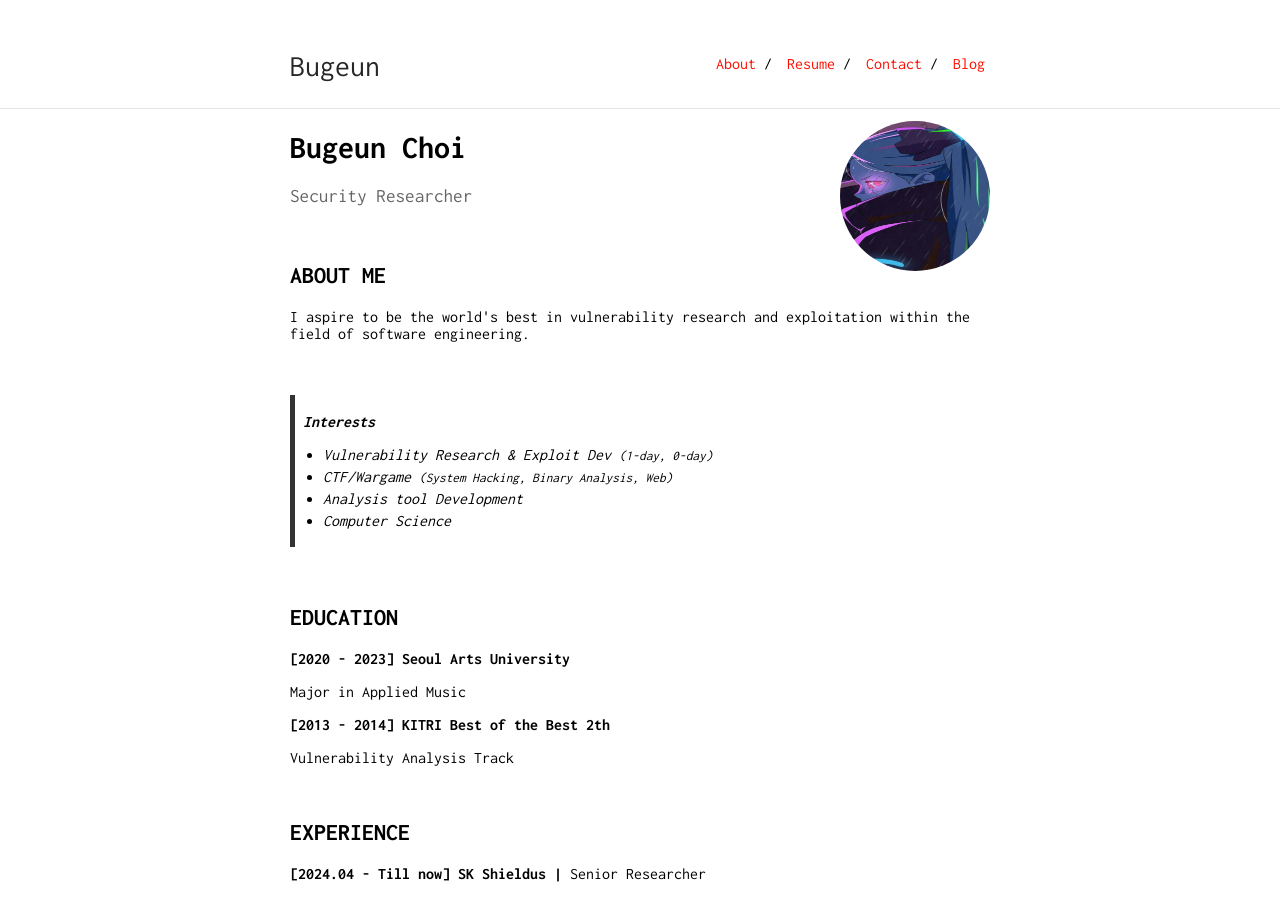
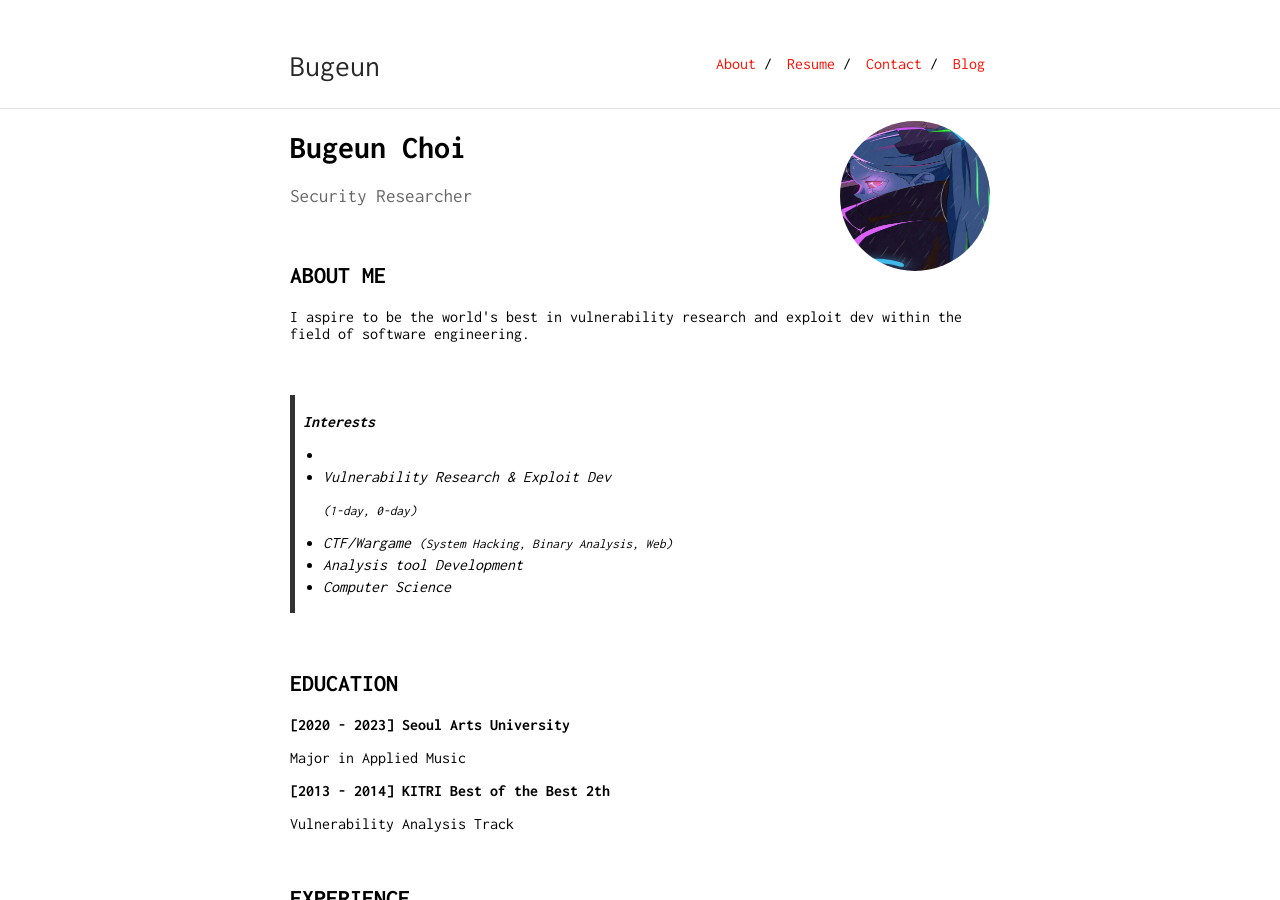
Before and after one commit to Bugeun/bugeun.github.io, a Jekyll site: the page built from index.md, in a window 1280 px wide and 900 px high. Built offline with Jekyll 4.4.1, drawn with Linux system fonts in a browser that asks for light colours.

Commit message:
Update index.md

```diff
--- a/index.md
+++ b/index.md
@@ -12,12 +12,12 @@ Security Researcher
 ## ABOUT ME
 
 
-<p>I aspire to be the world's best in vulnerability research and exploitation within the field of software engineering.</p>
+<p>I aspire to be the world's best in vulnerability research and exploit dev within the field of software engineering.</p>
 &nbsp;
 
 
 ><b>Interests<b>
-* Vulnerability Research & Exploit Dev <small>(1-day, 0-day)</small>
+* <li>Vulnerability Research & Exploit Dev</li> <small>(1-day, 0-day)</small>
 * CTF/Wargame <small>(System Hacking, Binary Analysis, Web)</small>
 * Analysis tool Development
 * Computer Science
```
